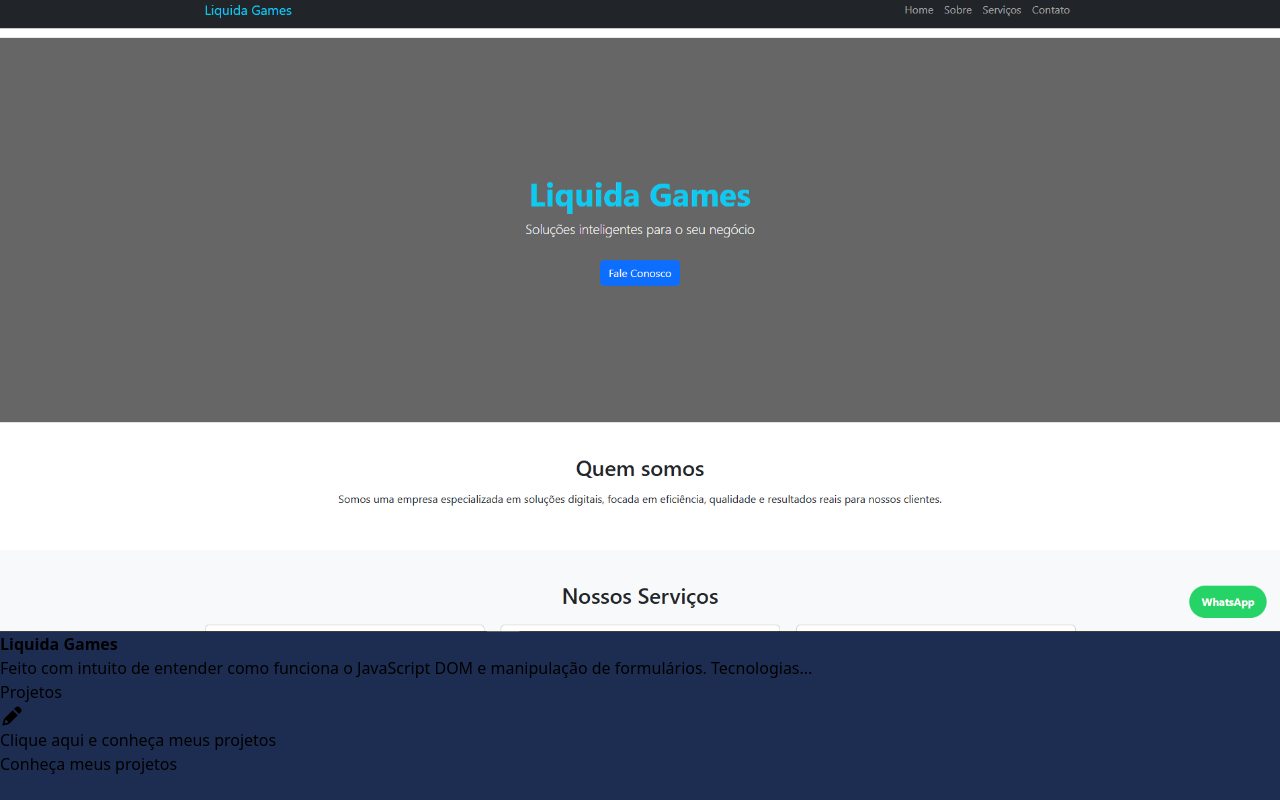
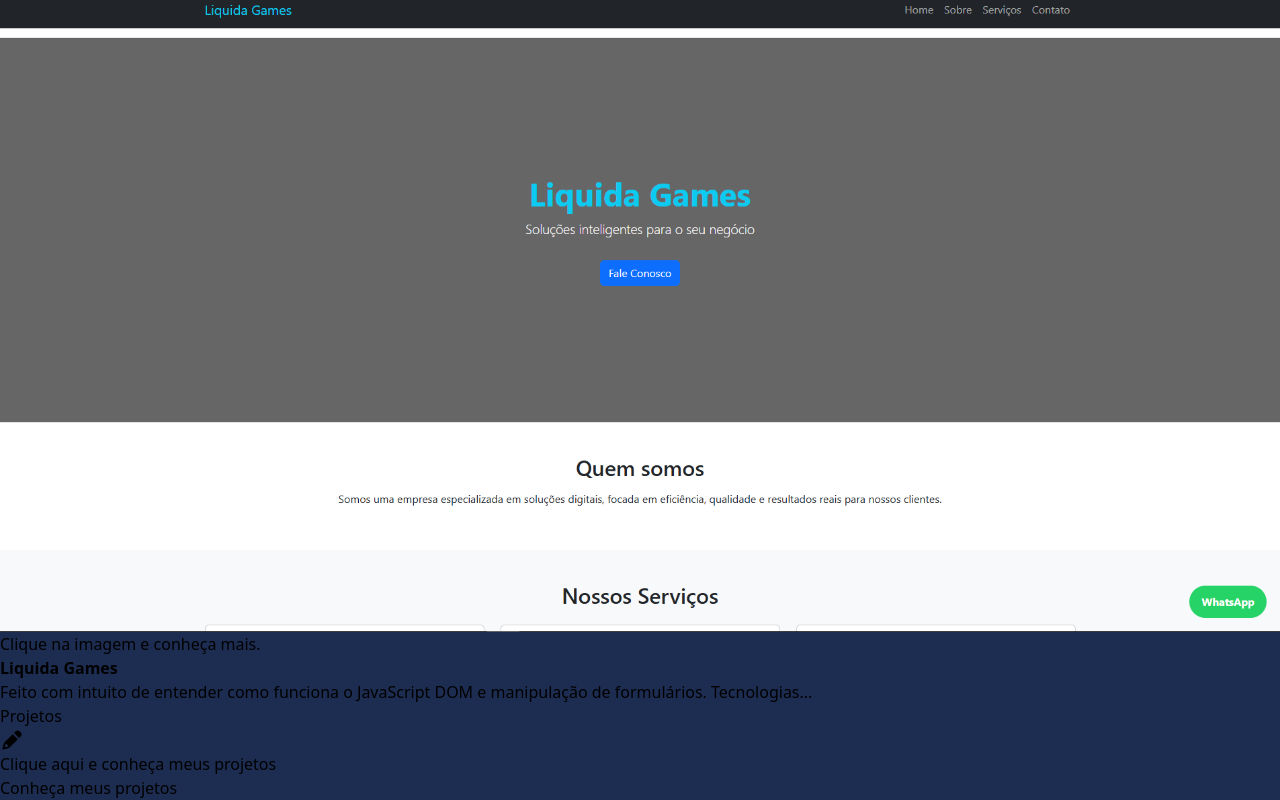
Before and after one commit to GuiLuiz06/portfolio-react, a React (Vite) app in the folder portfolio/: page / in a window 1280 px wide. Shown: the part 1578-2378 px from the top of the page. Before the commit the page ends 2354 px from the top, so only its background shows below. Built offline with nearby package versions, Linux system fonts and the light colour scheme.

Commit message:
info usuario projeto

```diff
--- a/portfolio/src/components/projetos/ProjetosCard.jsx
+++ b/portfolio/src/components/projetos/ProjetosCard.jsx
@@ -13,7 +13,8 @@ function ProjetoCard({ imagem, titulo, descricao, deploy, codigo }) {
 
         <div className="">
           <div className="bg-black p-2 rounded-md bottom-0 text-sm text-white w-full">
-            <strong className="font-bold">{titulo}</strong>
+            <p className="font-bold mb-4">Clique na imagem e conheça mais.</p>
+            <strong className="font-boldmt">{titulo}</strong>
             <p className="line-clamp-2">{descricao}</p>
           </div>
         </div>
```
